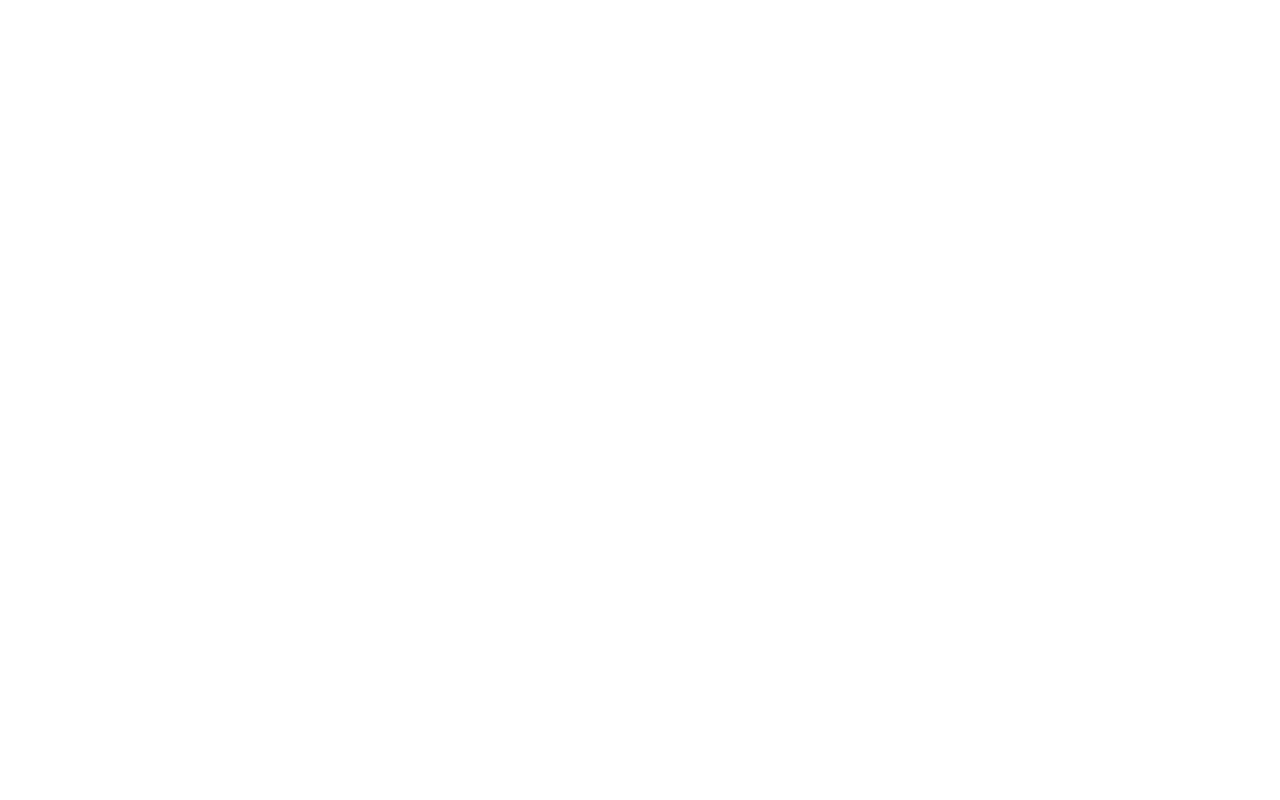
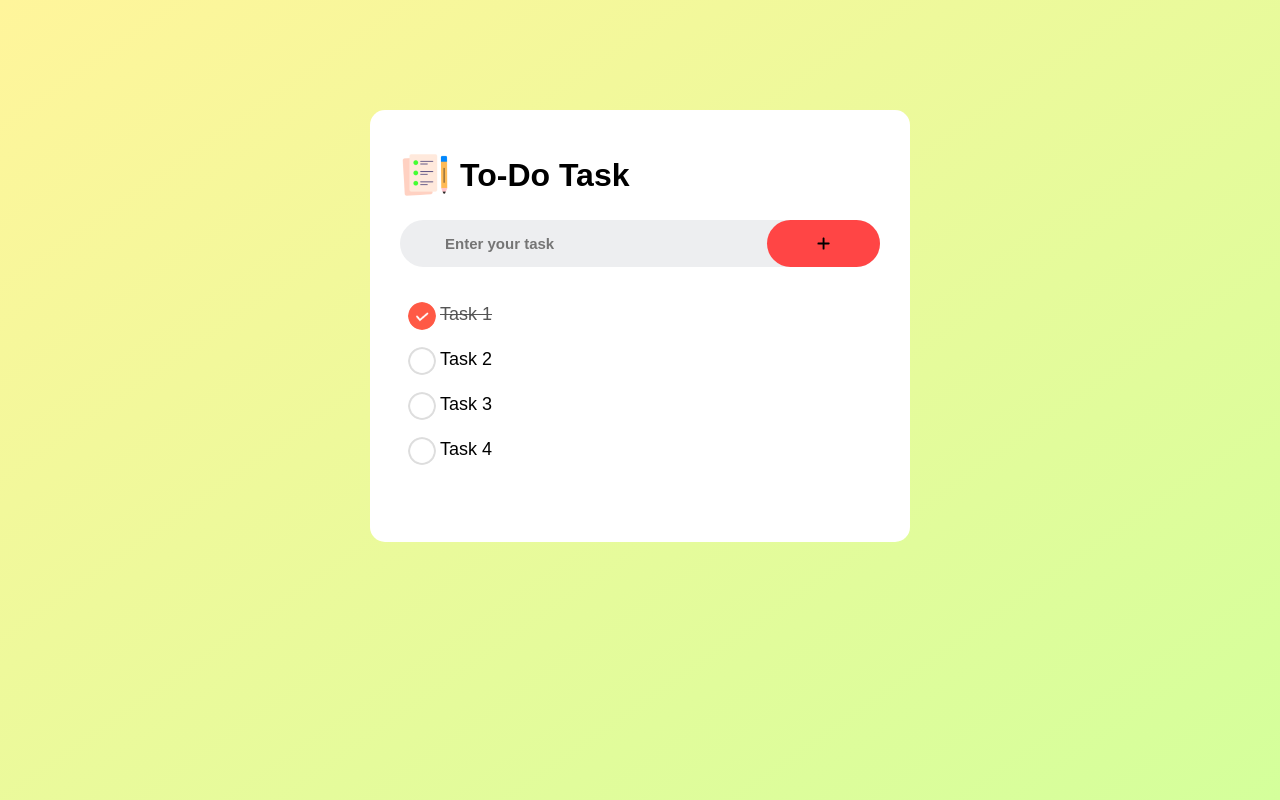
Before and after one commit to mahabub370/To-do-app, a plain HTML site: page index.html in a window 1280 px wide. Drawn offline with Linux system fonts and the light colour scheme.

Commit message:
html and css is done now adding some js

```diff
--- a/index.html
+++ b/index.html
@@ -3,16 +3,45 @@
 <head>
     <meta charset="UTF-8">
     <meta name="viewport" content="width=device-width, initial-scale=1.0">
+
+    <link rel="stylesheet" href="https://cdnjs.cloudflare.com/ajax/libs/font-awesome/6.6.0/css/all.min.css" integrity="sha512-Kc323vGBEqzTmouAECnVceyQqyqdsSiqLQISBL29aUW4U/M7pSPA/gEUZQqv1cwx4OnYxTxve5UMg5GT6L4JJg==" crossorigin="anonymous" referrerpolicy="no-referrer" />
+    <link rel="stylesheet" href="https://cdnjs.cloudflare.com/ajax/libs/font-awesome/6.6.0/css/brands.min.css" integrity="sha512-EJp8vMVhYl7tBFE2rgNGb//drnr1+6XKMvTyamMS34YwOEFohhWkGq13tPWnK0FbjSS6D8YoA3n3bZmb3KiUYA==" crossorigin="anonymous" referrerpolicy="no-referrer" />
+    <link rel="stylesheet" href="https://cdnjs.cloudflare.com/ajax/libs/font-awesome/6.6.0/css/fontawesome.min.css" integrity="sha512-B46MVOJpI6RBsdcU307elYeStF2JKT87SsHZfRSkjVi4/iZ3912zXi45X5/CBr/GbCyLx6M1GQtTKYRd52Jxgw==" crossorigin="anonymous" referrerpolicy="no-referrer" />
+
     <link rel="stylesheet" href="./style.css">
+    <link rel="shortcut icon" href="./img/to do favicon.png" type="image/x-icon">
+
     <title>To Do app</title>
 </head>
 <body>
 
+    <div class="container">
+        <div class="todo-app">
+            <h1><img src="./img/icon.png" alt="icon"> To-Do Task</h1>
+
+            <div class="row">
+                <input type="text" class="search" id="input-box" placeholder="Enter your task">
+                <button class="btn" onclick="addTask()"><i class="fa-solid fa-plus"></i></button>
+            </div>
+
+            <ul class="list-container">
+                <li class="checked">Task 1</li>
+                <li>Task 2</li>
+                <li>Task 3</li>
+                <li>Task 4</li>
+
+            </ul>
+        </div>
+
+
+    </div>
 
 
 
 
-
+    <script src="https://cdnjs.cloudflare.com/ajax/libs/font-awesome/6.6.0/js/fontawesome.min.js" integrity="sha512-NeFv3hB6XGV+0y96NVxoWIkhrs1eC3KXBJ9OJiTFktvbzJ/0Kk7Rmm9hJ2/c2wJjy6wG0a0lIgehHjCTDLRwWw==" crossorigin="anonymous" referrerpolicy="no-referrer"></script>
+    <script src="https://cdnjs.cloudflare.com/ajax/libs/font-awesome/6.6.0/js/brands.min.js" integrity="sha512-N5K6sQXjzT79tR16zvBu7B0AqvYtHKvk3+eKuQWoVNQDGU5kR9W8OP3CTYtm3vVM2EtObrmtm0Jup17F718OyA==" crossorigin="anonymous" referrerpolicy="no-referrer"></script>
+    <script src="https://cdnjs.cloudflare.com/ajax/libs/font-awesome/6.6.0/js/all.min.js" integrity="sha512-6sSYJqDreZRZGkJ3b+YfdhB3MzmuP9R7X1QZ6g5aIXhRvR1Y/N/P47jmnkENm7YL3oqsmI6AK+V6AD99uWDnIw==" crossorigin="anonymous" referrerpolicy="no-referrer"></script>
     <script src="./main.js"></script>
 </body>
 </html>
--- a/main.js
+++ b/main.js
@@ -0,0 +1,19 @@
+
+
+
+
+
+const inputBox = document.getElementById("input-box");
+const listContainer = document.getElementById("list-container");
+
+
+function addTask(){
+    if(inputBox.value === ""){
+        alert("You must add your task!")
+    }
+    else{
+        let li = document.createElement("li");
+        li.innerHTML = inputBox.value;
+        listContainer.appendChild(li);
+    }
+};
--- a/style.css
+++ b/style.css
@@ -1,3 +1,4 @@
+/* #eeff00, #ffa600 */
 *{
     margin: 0;
     padding: 0;
@@ -9,3 +10,94 @@ html, body{
     width: 100%;
     height: 100%;
 }
+
+.container{
+    width: 100%;
+    height: 100vh;
+    background: linear-gradient(145deg, #fff59b, #d4ff9b);
+    padding: 10px;
+}
+
+.container .todo-app{
+    width: 100%;
+    max-width: 540px;
+    background-color: #fff;
+    margin: 100px auto 20px;
+    padding: 40px 30px 70px;
+    border-radius: 15px;
+}
+
+.todo-app h1{
+    display: flex;
+    color: black;
+    align-items: center;
+    margin-bottom: 20px;
+}
+
+.todo-app h1 img{
+    width: 50px;
+    margin-right: 10px;
+}
+
+.todo-app .row{
+    display: flex;
+    align-items: center;
+    justify-content: space-between;
+    border-radius: 30px;
+    margin-bottom: 25px;
+    background: #edeef0;
+    padding-left: 30px;
+}
+
+.todo-app .row input{
+    flex: 1;
+    background: transparent;
+    border: none;
+    outline: none;
+    padding: 15px;
+    font-size: 15px;
+    font-weight: 600;
+}
+
+.todo-app .row button{
+    background: #ff4545;
+    border: none;
+    outline: none;
+    padding: 15px 50px;
+    font-size: 15px;
+    font-weight: 600;
+    border-radius: 30px;
+    cursor: pointer;
+    color: #000;
+}
+
+.todo-app ul li{
+    list-style: none;
+    padding: 12px 8px 12px 40px;
+    font-size: 18px;
+    cursor: pointer;
+    user-select: none;
+    position: relative;
+}
+
+.todo-app ul li::before{
+    content: "";
+    position: absolute;
+    height: 28px;
+    width: 28px;
+    border-radius: 50%;
+    background-image: url("./img/unchecked.png");
+    background-size: cover;
+    background-position: center;
+    top: 10px;
+    left: 8px;
+}
+
+.todo-app ul li.checked{
+    color: #555;
+    text-decoration: line-through;
+}
+
+.todo-app ul li.checked::before{
+    background-image: url("./img/checked.png");
+}
```
Also changed, not shown: img/checked.png (added), img/icon.png (added), img/unchecked.png (added).
